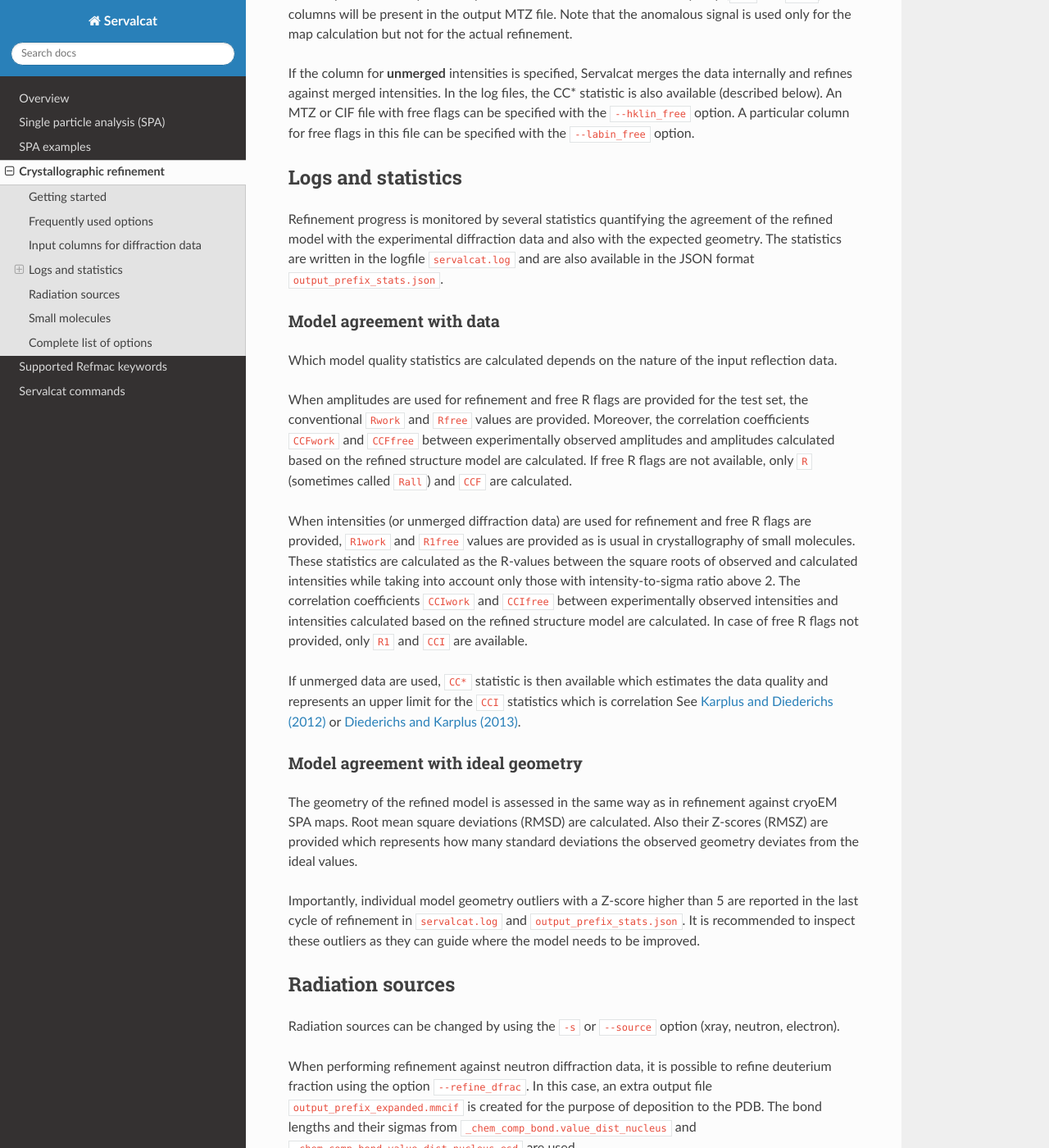
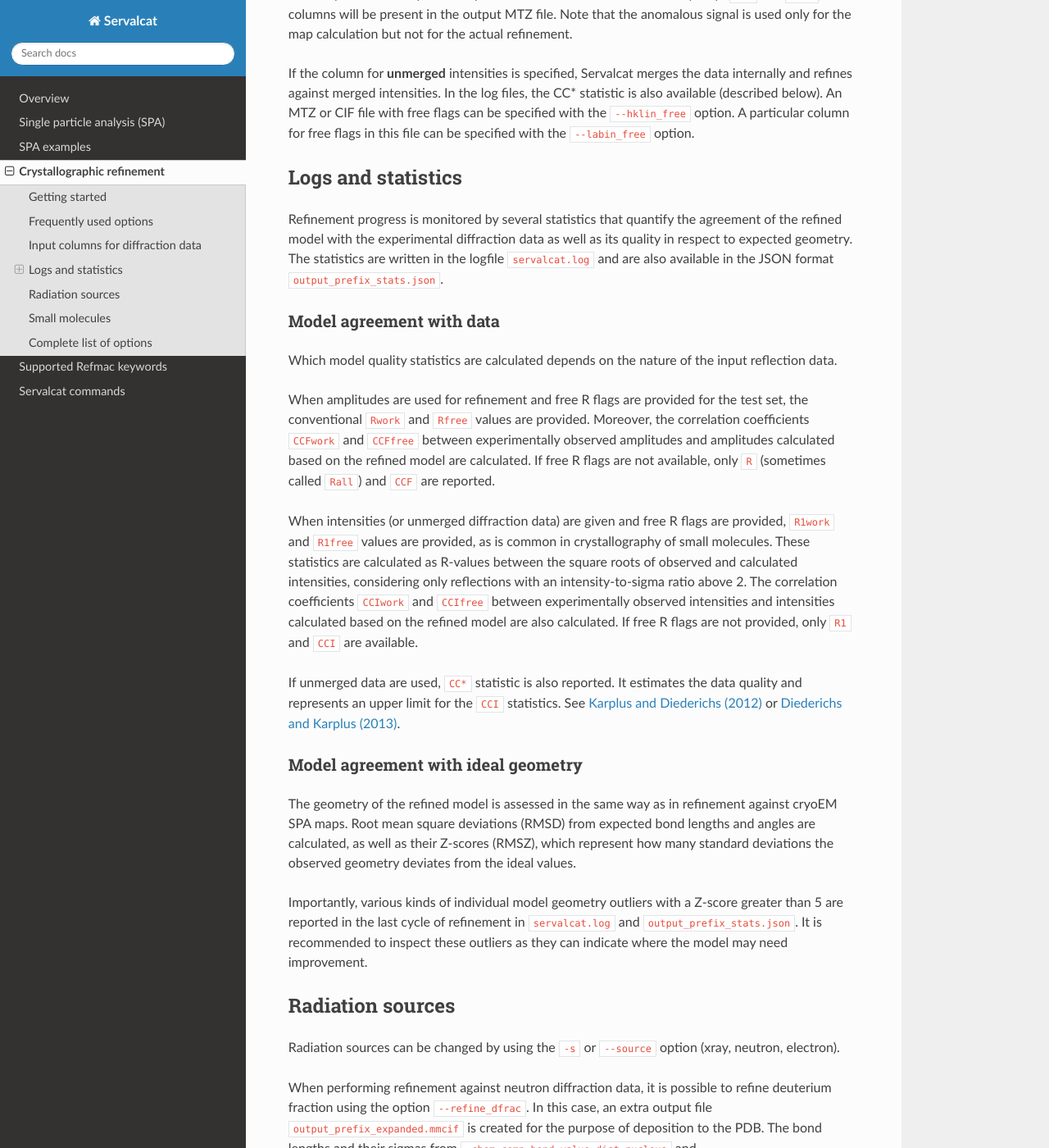
Before and after one commit to keitaroyam/servalcat, a Sphinx documentation site: the page built from docs/xtal.rst, in a window 1280 px wide and 1400 px high, scrolled down 1889 px. Shown: the whole window at 82% size. Built offline with Sphinx 7.4.7 and the Read the Docs theme 3.1.0, drawn with Linux system fonts in a browser that asks for light colours.

Commit message:
Logs and statistics section III

```diff
--- a/docs/xtal.rst
+++ b/docs/xtal.rst
@@ -70,7 +70,7 @@ An MTZ or CIF file with free flags can be specified with the ``--hklin_free`` op
 Logs and statistics
 -------------------
 
-Refinement progress is monitored by several statistics quantifying the agreement of the refined model with the experimental diffraction data and also with the expected geometry.
+Refinement progress is monitored by several statistics that quantify the agreement of the refined model with the experimental diffraction data as well as its quality in respect to expected geometry.
 The statistics are written in the logfile ``servalcat.log`` and are also available in the JSON format ``output_prefix_stats.json``.
 
 
@@ -79,21 +79,20 @@ Model agreement with data
 
 Which model quality statistics are calculated depends on the nature of the input reflection data.
 
-When amplitudes are used for refinement and free R flags are provided for the test set, the conventional ``Rwork`` and ``Rfree`` values are provided. Moreover, the correlation coefficients ``CCFwork`` and ``CCFfree`` between experimentally observed amplitudes and amplitudes calculated based on the refined structure model are calculated. If free R flags are not available, only ``R`` (sometimes called ``Rall``) and ``CCF`` are calculated.
+When amplitudes are used for refinement and free R flags are provided for the test set, the conventional ``Rwork`` and ``Rfree`` values are provided. Moreover, the correlation coefficients ``CCFwork`` and ``CCFfree`` between experimentally observed amplitudes and amplitudes calculated based on the refined model are calculated. If free R flags are not available, only ``R`` (sometimes called ``Rall``) and ``CCF`` are reported.
 
-When intensities (or unmerged diffraction data) are used for refinement and free R flags are provided, ``R1work`` and ``R1free`` values are provided as is usual in crystallography of small molecules. These statistics are calculated as the R-values between the square roots of observed and calculated intensities while taking into account only those with intensity-to-sigma ratio above 2. The correlation coefficients ``CCIwork`` and ``CCIfree`` between experimentally observed intensities and intensities calculated based on the refined structure model are calculated. In case of free R flags not provided, only ``R1`` and ``CCI`` are available.
+When intensities (or unmerged diffraction data) are given and free R flags are provided, ``R1work`` and ``R1free`` values are provided, as is common in crystallography of small molecules. These statistics are calculated as R-values between the square roots of observed and calculated intensities, considering only reflections with an intensity-to-sigma ratio above 2. The correlation coefficients ``CCIwork`` and ``CCIfree`` between experimentally observed intensities and intensities calculated based on the refined model are also calculated. If free R flags are not provided, only ``R1`` and ``CCI`` are available.
 
-If unmerged data are used, ``CC*`` statistic is then available which estimates the data quality and represents an upper limit for the ``CCI`` statistics which is correlation  See `Karplus and Diederichs (2012) <https://doi.org/10.1126/science.1218231>`_ or `Diederichs and Karplus (2013) <https://doi.org/10.1107/S0907444913001121>`_.
+If unmerged data are used, ``CC*`` statistic is also reported. It estimates the data quality and represents an upper limit for the ``CCI`` statistics. See `Karplus and Diederichs (2012) <https://doi.org/10.1126/science.1218231>`_ or `Diederichs and Karplus (2013) <https://doi.org/10.1107/S0907444913001121>`_.
 
 
 Model agreement with ideal geometry
 ~~~~~~~~~~~~~~~~~~~~~~~~~~~~~~~~~~~
 
 The geometry of the refined model is assessed in the same way as in refinement against cryoEM SPA maps.
-Root mean square deviations (RMSD) are calculated.
-Also their Z-scores (RMSZ) are provided which represents how many standard deviations the observed geometry deviates from the ideal values.
+Root mean square deviations (RMSD) from expected bond lengths and angles are calculated, as well as  their Z-scores (RMSZ), which represent how many standard deviations the observed geometry deviates from the ideal values.
 
-Importantly, individual model geometry outliers with a Z-score higher than 5 are reported in the last cycle of refinement in ``servalcat.log`` and ``output_prefix_stats.json``. It is recommended to inspect these outliers as they can guide where the model needs to be improved.
+Importantly, various kinds of individual model geometry outliers with a Z-score greater than 5 are reported in the last cycle of refinement in ``servalcat.log`` and ``output_prefix_stats.json``. It is recommended to inspect these outliers as they can indicate where the model may need improvement.
 
 
 Radiation sources
```
